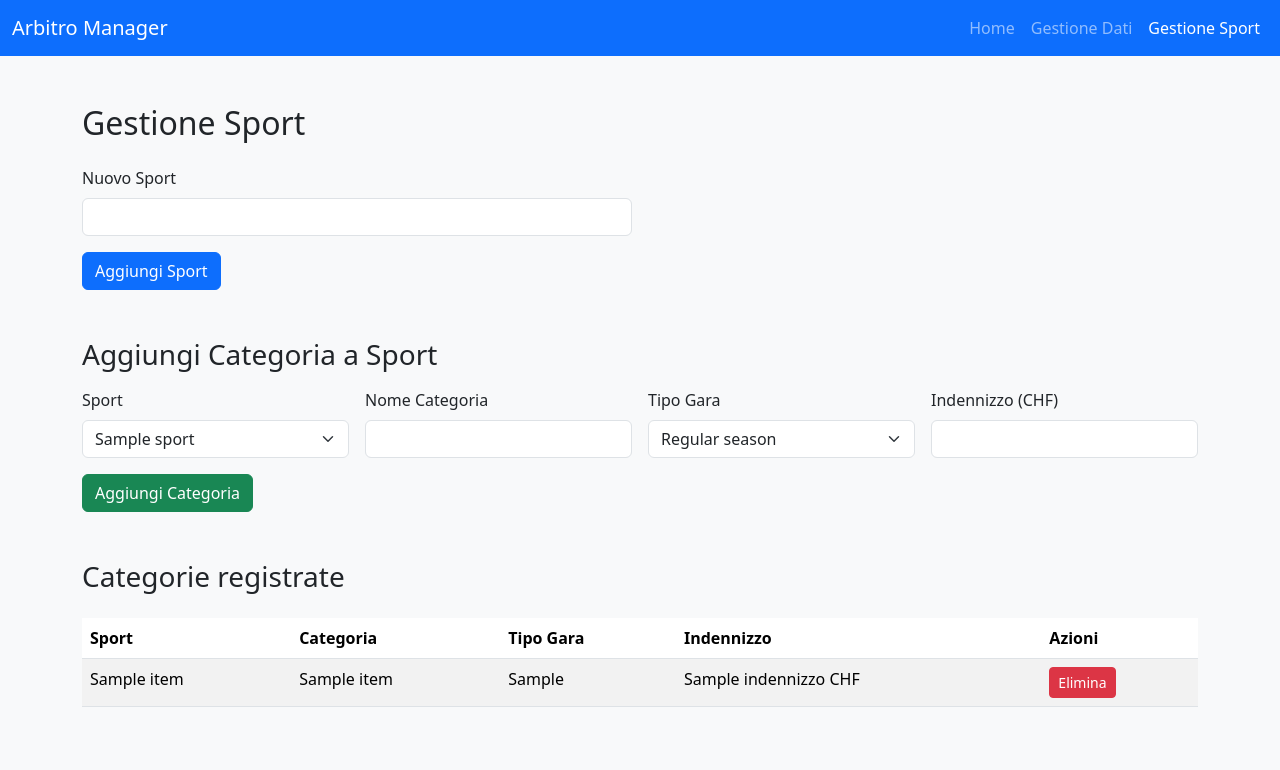
After one commit to miich65/Gestione-convocazioni, a FastAPI app: template app/templates/gestione-sport.html in a window 1280 px wide. The commit adds this page. Shown: the top 770 px of the page. Run offline with FastAPI, Linux system fonts and the light colour scheme; the template is opened without the code that fills it: most values are stand-ins (such as "Sample title", 1, 10 or a date in 2020).

Commit message:
struttura relazionale sport/categorie e gestione backend + frontend

```diff
--- a/app/main.py
+++ b/app/main.py
@@ -23,22 +23,56 @@ app = FastAPI()
 DB_PATH = "data/convocazioni.db"
 os.makedirs("data", exist_ok=True)  # Crea la cartella data se non esiste
 
-# Creazione della tabella se non esiste
+# ---------------------------
+# Connessione al database e creazione delle tabelle se non esistono
+# ---------------------------
 conn = sqlite3.connect(DB_PATH)
 cursor = conn.cursor()
-cursor.execute('''
-    CREATE TABLE IF NOT EXISTS convocazioni (
-        id INTEGER PRIMARY KEY AUTOINCREMENT,
-        data_inizio TEXT,
-        orario_partenza TEXT,
-        sport TEXT,
-        squadre TEXT,
-        luogo TEXT,
-        trasferta INTEGER,
-        indennizzo REAL,
-        note TEXT
-    )
-''')
+
+cursor.execute('''CREATE TABLE IF NOT EXISTS sport (
+    id INTEGER PRIMARY KEY AUTOINCREMENT,
+    nome TEXT UNIQUE NOT NULL)''')
+
+cursor.execute('''CREATE TABLE IF NOT EXISTS categorie (
+    id INTEGER PRIMARY KEY AUTOINCREMENT,
+    sport_id INTEGER NOT NULL,
+    nome TEXT NOT NULL,
+    tipo_gara TEXT DEFAULT 'Regular season',
+    indennizzo REAL NOT NULL,
+    FOREIGN KEY (sport_id) REFERENCES sport(id))''')
+
+cursor.execute('''CREATE TABLE IF NOT EXISTS convocazioni (
+    id INTEGER PRIMARY KEY AUTOINCREMENT,
+    data_inizio TEXT,
+    orario_partenza TEXT,
+    sport TEXT,
+    squadre TEXT,
+    luogo TEXT,
+    trasferta REAL,
+    indennizzo REAL,
+    note TEXT)''')
+
+cursor.execute("SELECT COUNT(*) FROM sport")
+if cursor.fetchone()[0] == 0:
+    sports = {
+        "Inline-Hockey": [
+            ("U13", "Regular season", 35.0),
+            ("U15", "Regular season", 40.0),
+            ("Elite", "Regular season", 50.0)
+        ],
+        "Hockey su ghiaccio": [
+            ("U15", "Regular season", 55.0),
+            ("U20", "Regular season", 60.0),
+            ("Senior", "Regular season", 70.0)
+        ]
+    }
+    for sport_name, categories in sports.items():
+        cursor.execute("INSERT INTO sport (nome) VALUES (?)", (sport_name,))
+        sport_id = cursor.lastrowid
+        for nome, tipo, indennizzo in categories:
+            cursor.execute('''INSERT INTO categorie (sport_id, nome, tipo_gara, indennizzo)
+                             VALUES (?, ?, ?, ?)''', (sport_id, nome, tipo, indennizzo))
+
 conn.commit()
 conn.close()
 
@@ -67,7 +101,6 @@ def lista_convocazioni(request: Request):
     convocazioni = [dict(row) for row in cursor.fetchall()]
     conn.close()
     return templates.TemplateResponse("convocazioni.html", {"request": request, "convocazioni": convocazioni})
-
 
 # ---------------------------
 # Endpoint per gestire l'invio del form e salvare la convocazione nel DB
@@ -118,7 +151,6 @@ def delete_convocazione(conv_id: int):
     conn.close()
     return RedirectResponse("/convocazioni", status_code=303)
 
-
 # ---------------------------
 # Endpoint per aggiornare una convocazione
 # ---------------------------
@@ -147,6 +179,70 @@ def update_convocazione(
     conn.close()
     return RedirectResponse("/convocazioni", status_code=303)
 
+# ---------------------------
+# Pagina con la lista degli sport disponibili
+# ---------------------------
+@app.get("/gestione-sport", response_class=HTMLResponse)
+def gestione_sport(request: Request):
+    conn = sqlite3.connect(DB_PATH)
+    conn.row_factory = sqlite3.Row
+    cur = conn.cursor()
+    cur.execute("SELECT * FROM sport ORDER BY nome")
+    sport = cur.fetchall()
+    cur.execute('''SELECT categorie.*, sport.nome as sport_nome FROM categorie
+                   JOIN sport ON categorie.sport_id = sport.id
+                   ORDER BY sport.nome, categorie.nome''')
+    categorie = cur.fetchall()
+    conn.close()
+    return templates.TemplateResponse("gestione-sport.html", {"request": request, "sport_list": sport, "sport_categorie": categorie})
+
+# ---------------------------
+# Endpoint per aggiungere un nuovo sport
+# ---------------------------
+@app.post("/add-sport")
+def add_sport(nome: str = Form(...)):
+    # Connessione al database e inserimento del nuovo sport
+    conn = sqlite3.connect(DB_PATH)
+    cursor = conn.cursor()
+    cursor.execute("INSERT OR IGNORE INTO sport (nome) VALUES (?)", (nome,))
+    conn.commit()
+    conn.close()
+    # Reindirizzamento alla pagina di gestione sport
+    return RedirectResponse("/gestione-sport", status_code=303)
+
+# ---------------------------
+# Endpoint per aggiungere una nuova categoria
+# ---------------------------
+@app.post("/add-categoria")
+def add_categoria(
+    sport_id: int = Form(...),          # ID dello sport a cui appartiene la categoria
+    nome_categoria: str = Form(...),   # Nome della categoria
+    tipo_gara: str = Form(...),        # Tipo di gara (es. Regular season)
+    indennizzo: float = Form(...)      # Indennizzo per la categoria
+):
+    # Connessione al database e inserimento della nuova categoria
+    conn = sqlite3.connect(DB_PATH)
+    cursor = conn.cursor()
+    cursor.execute('''INSERT INTO categorie (sport_id, nome, tipo_gara, indennizzo)
+                      VALUES (?, ?, ?, ?)''', (sport_id, nome_categoria, tipo_gara, indennizzo))
+    conn.commit()
+    conn.close()
+    # Reindirizzamento alla pagina di gestione sport
+    return RedirectResponse("/gestione-sport", status_code=303)
+
+# ---------------------------
+# Endpoint per eliminare una categoria
+# ---------------------------
+@app.post("/delete-categoria/{id}")
+def delete_categoria(id: int):
+    # Connessione al database ed eliminazione della categoria specificata
+    conn = sqlite3.connect(DB_PATH)
+    cursor = conn.cursor()
+    cursor.execute("DELETE FROM categorie WHERE id = ?", (id,))
+    conn.commit()
+    conn.close()
+    # Reindirizzamento alla pagina di gestione sport
+    return RedirectResponse("/gestione-sport", status_code=303)
 
 # ---------------------------
 # Endpoint per generare un file ICS (calendario Apple compatibile)
@@ -167,11 +263,11 @@ def calendario_ics():
         partenza = datetime.fromisoformat(row[2])
 
         ev = Event()
-        ev.name = row[4]               # squadre
+        ev.name = row[4]
         ev.begin = data_inizio
         ev.end = data_inizio + timedelta(hours=2)
-        ev.location = row[5]           # luogo
-        ev.description = row[8]        # note
+        ev.location = row[5]
+        ev.description = row[8]
 
         ev.alarms = [
             DisplayAlarm(trigger=partenza - data_inizio),  # X ore prima della partita (es: -2h)
--- /dev/null
+++ b/app/templates/gestione-sport.html
@@ -0,0 +1,103 @@
+<!DOCTYPE html>
+<html lang="it">
+<head>
+    <meta charset="UTF-8">
+    <title>Gestione Sport e Categorie</title>
+    <link href="https://cdn.jsdelivr.net/npm/bootstrap@5.3.2/dist/css/bootstrap.min.css" rel="stylesheet">
+    <script src="https://cdn.jsdelivr.net/npm/bootstrap@5.3.2/dist/js/bootstrap.bundle.min.js"></script>
+</head>
+<body class="bg-light">
+<nav class="navbar navbar-expand-lg navbar-dark bg-primary">
+    <div class="container-fluid">
+        <a class="navbar-brand" href="/">Arbitro Manager</a>
+        <div class="collapse navbar-collapse">
+            <ul class="navbar-nav ms-auto">
+                <li class="nav-item"><a class="nav-link" href="/">Home</a></li>
+                <li class="nav-item"><a class="nav-link" href="/convocazioni">Gestione Dati</a></li>
+                <li class="nav-item"><a class="nav-link active" href="/gestione-sport">Gestione Sport</a></li>
+            </ul>
+        </div>
+    </div>
+</nav>
+<div class="container py-5">
+    <h2 class="mb-4">Gestione Sport</h2>
+
+    <!-- Aggiungi sport -->
+    <form action="/add-sport" method="post" class="row g-3 mb-5">
+        <div class="col-md-6">
+            <label class="form-label">Nuovo Sport</label>
+            <input type="text" name="sport" class="form-control" required>
+        </div>
+        <div class="col-12">
+            <button class="btn btn-primary">Aggiungi Sport</button>
+        </div>
+    </form>
+
+    <h3 class="mb-3">Aggiungi Categoria a Sport</h3>
+    <!-- Aggiungi categoria -->
+    <form action="/add-categoria" method="post" class="row g-3 mb-5">
+        <div class="col-md-3">
+            <label class="form-label">Sport</label>
+            <select name="sport_id" class="form-select" required>
+                {% for sport in sport_list %}
+                    <option value="{{ sport['id'] }}">{{ sport['nome'] }}</option>
+                {% endfor %}
+            </select>
+        </div>
+        <div class="col-md-3">
+            <label class="form-label">Nome Categoria</label>
+            <input type="text" name="nome_categoria" class="form-control" required>
+        </div>
+        <div class="col-md-3">
+            <label class="form-label">Tipo Gara</label>
+            <select name="tipo_gara" class="form-select">
+                <option value="Regular season">Regular season</option>
+                <option value="Playoff">Playoff</option>
+                <option value="Playout">Playout</option>
+                <option value="Masterround">Masterround</option>
+                <option value="Amichevole">Amichevole</option>
+            </select>
+        </div>
+        <div class="col-md-3">
+            <label class="form-label">Indennizzo (CHF)</label>
+            <input type="number" step="0.01" name="indennizzo" class="form-control" required>
+        </div>
+        <div class="col-12">
+            <button class="btn btn-success">Aggiungi Categoria</button>
+        </div>
+    </form>
+
+    <h3 class="mb-4">Categorie registrate</h3>
+    <table class="table table-striped">
+        <thead>
+        <tr>
+            <th>Sport</th>
+            <th>Categoria</th>
+            <th>Tipo Gara</th>
+            <th>Indennizzo</th>
+            <th>Azioni</th>
+        </tr>
+        </thead>
+        <tbody>
+        {% for item in sport_categorie %}
+        <tr>
+            <td>{{ item['sport_nome'] }}</td>
+            <td>{{ item['nome'] }}</td>
+            <td>{{ item['tipo_gara'] }}</td>
+            <td>{{ item['indennizzo'] }} CHF</td>
+            <td>
+                <!-- FUTURO: Bottone modifica -->
+                <form action="/delete-categoria/{{ item['id'] }}" method="post" style="display:inline-block" onsubmit="return confirm('Eliminare questa categoria?');">
+                    <button class="btn btn-sm btn-danger">Elimina</button>
+                </form>
+            </td>
+        </tr>
+        {% endfor %}
+        </tbody>
+    </table>
+</div>
+<script>
+    // JS riservato ad aggiornamenti dinamici futuri (es. filtri categoria per sport selezionato)
+</script>
+</body>
+</html>
```
Also changed, not shown: app/templates/form.html (+17 -1 lines).
